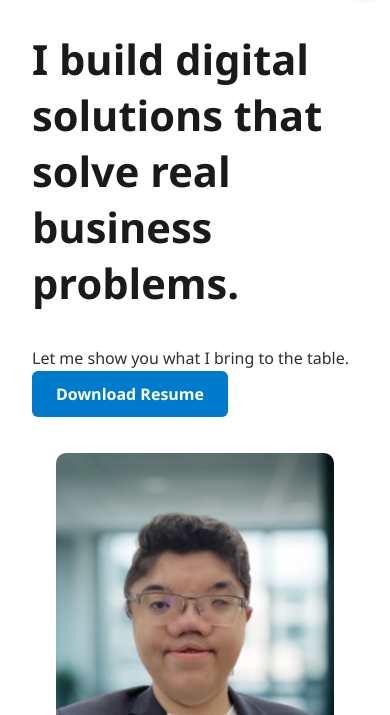
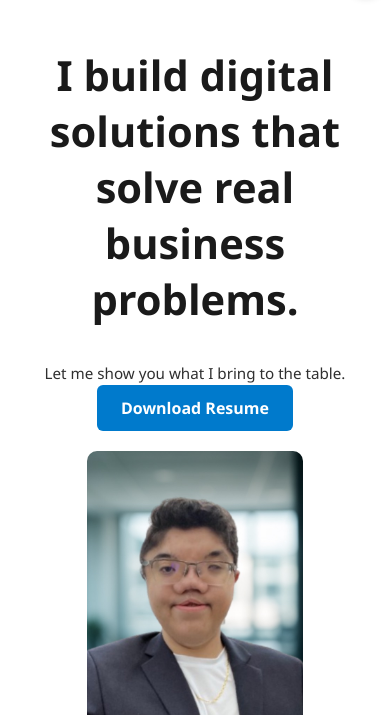
Before and after one commit to ChristianDMelendez/PersonalWebsite, a plain HTML site: page index.html in a window 390 px wide. Shown: the part 129-844 px from the top of the page. Drawn offline with Linux system fonts and the light colour scheme.

Commit message:
Update styles.css

```diff
--- a/assets/css/styles.css
+++ b/assets/css/styles.css
@@ -266,3 +266,70 @@ main {
   min-height: calc(100vh - 160px);
   box-sizing: border-box;
 }
+
+@media (max-width: 768px) {
+  .container {
+    flex-direction: column;
+    align-items: center;
+    padding: 1rem;
+    gap: 2rem;
+    text-align: center;
+  }
+
+  .text-area {
+    max-width: 100%;
+  }
+
+  .text-area h1 {
+    font-size: 1.8rem;
+  }
+
+  .text-area p {
+    font-size: 1rem;
+  }
+
+  .image-area img {
+    width: 90%;
+    max-width: 240px;
+    height: auto;
+  }
+
+  .about-card {
+    margin: 1rem;
+    padding: 1.5rem;
+    width: 90%;
+    text-align: center;
+  }
+
+  .about-card p {
+    font-size: 1rem;
+    text-align: center;
+  }
+
+  .about-card img {
+    width: 100%;
+    max-width: 160px;
+    height: auto;
+    margin: 0 auto;
+  }
+
+  .btn {
+    width: 100%;
+    max-width: 280px;
+  }
+}
+
+@media (max-width: 480px) {
+  .text-area h1 {
+    font-size: 1.4rem;
+  }
+
+  .text-area p,
+  .about-card p {
+    font-size: 0.95rem;
+  }
+
+  .container {
+    padding: 1rem 0.5rem;
+  }
+}
```
